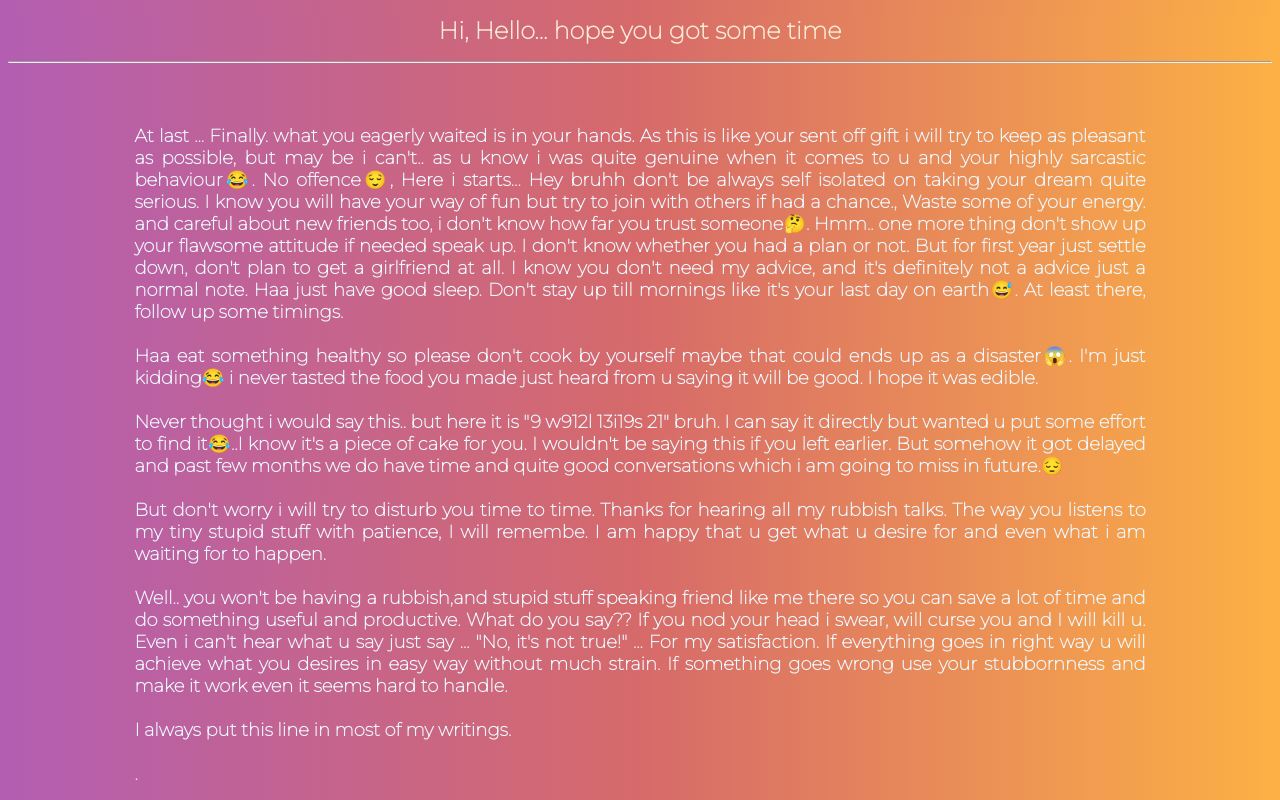
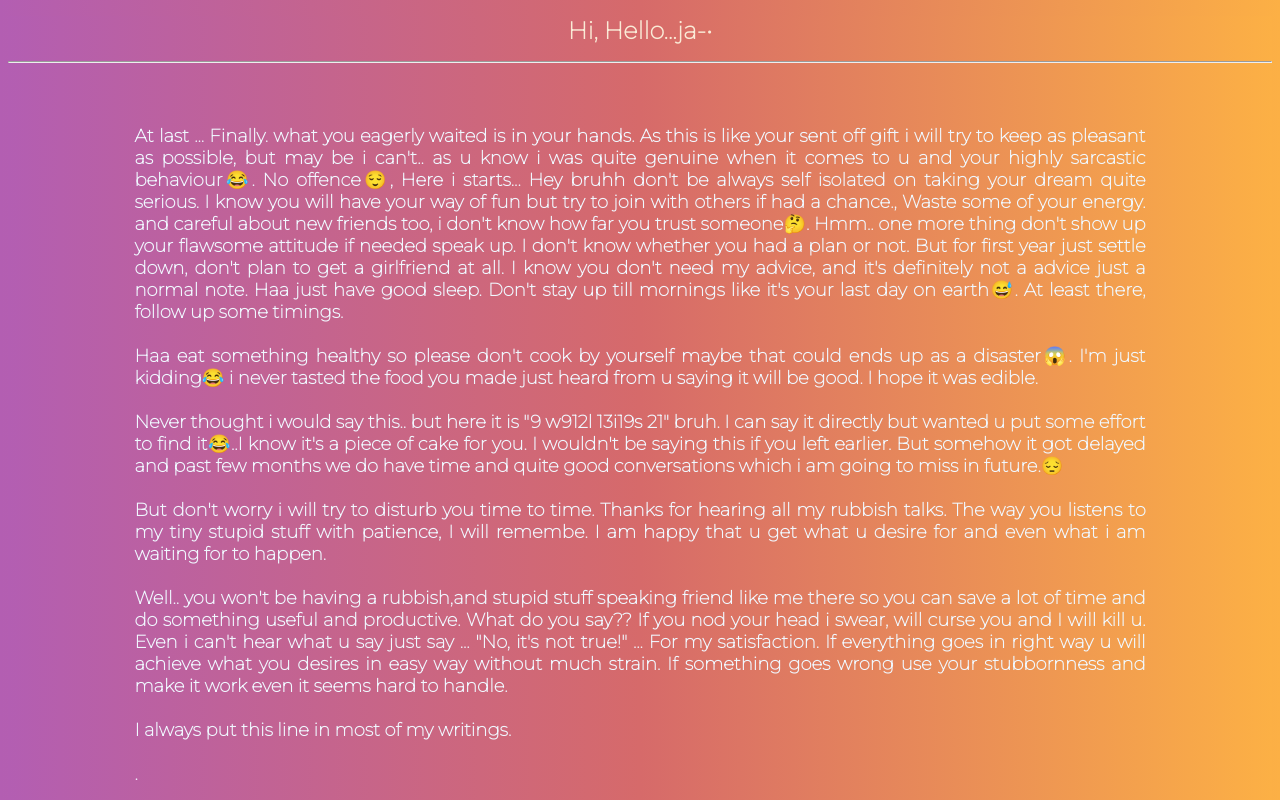
Before and after one commit to irpasap/hey, a plain HTML site: page ift.html in a window 1280 px wide. Shown: the top 800 px of the page. Drawn offline with Linux system fonts and the light colour scheme.

Commit message:
Update ift.html

```diff
--- a/ift.html
+++ b/ift.html
@@ -14,7 +14,7 @@
 <body>
 
    <div class="animated-background">
-    <h1 class="header">Hi, Hello... hope you got some time</h1>
+    <h1 class="header">Hi, Hello...ja-• </h1>
     <hr/>
     <h3 class = "text-content"><br/>
       <br/>At last ... Finally. what you eagerly waited is in your hands. As this is like your sent off gift i will try to keep as pleasant as possible, but may be i can't.. as u know i was quite genuine when it comes to u and your highly sarcastic behaviour😂. No offence😌, Here i starts...
```
